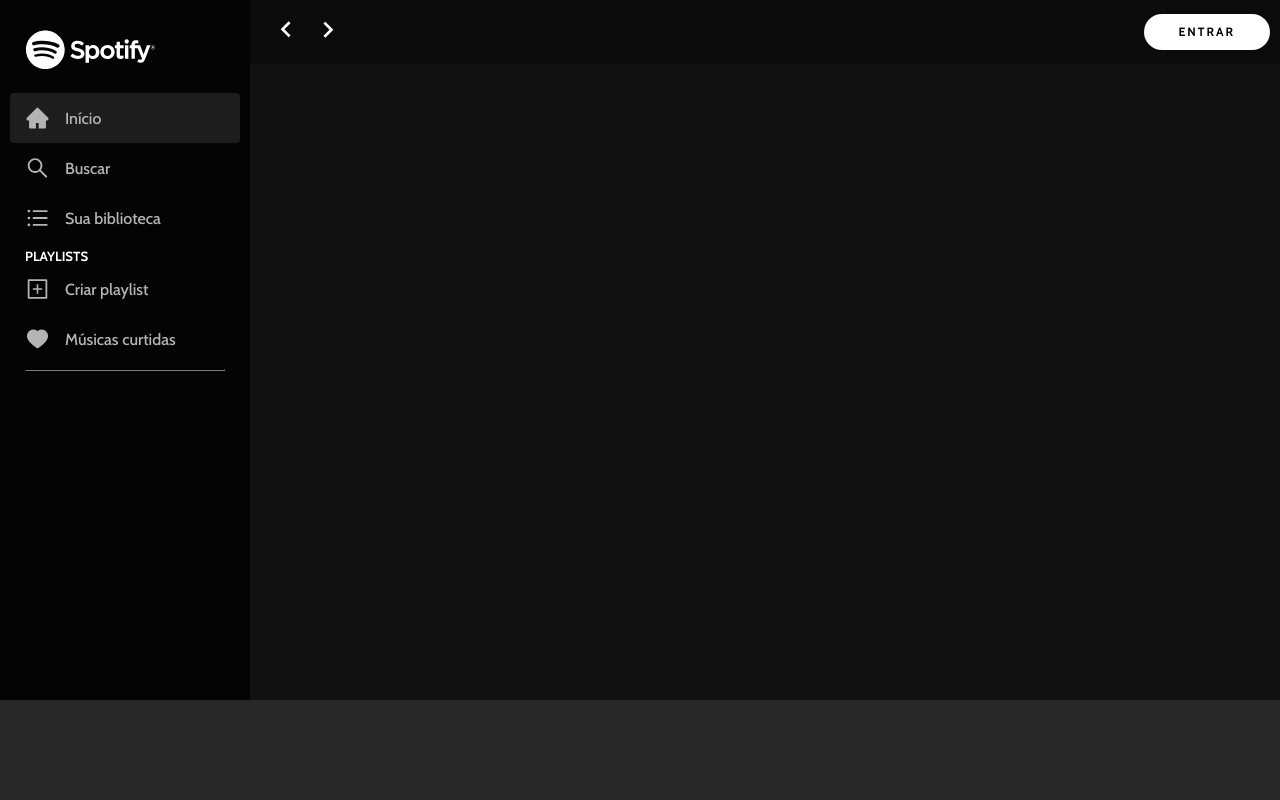
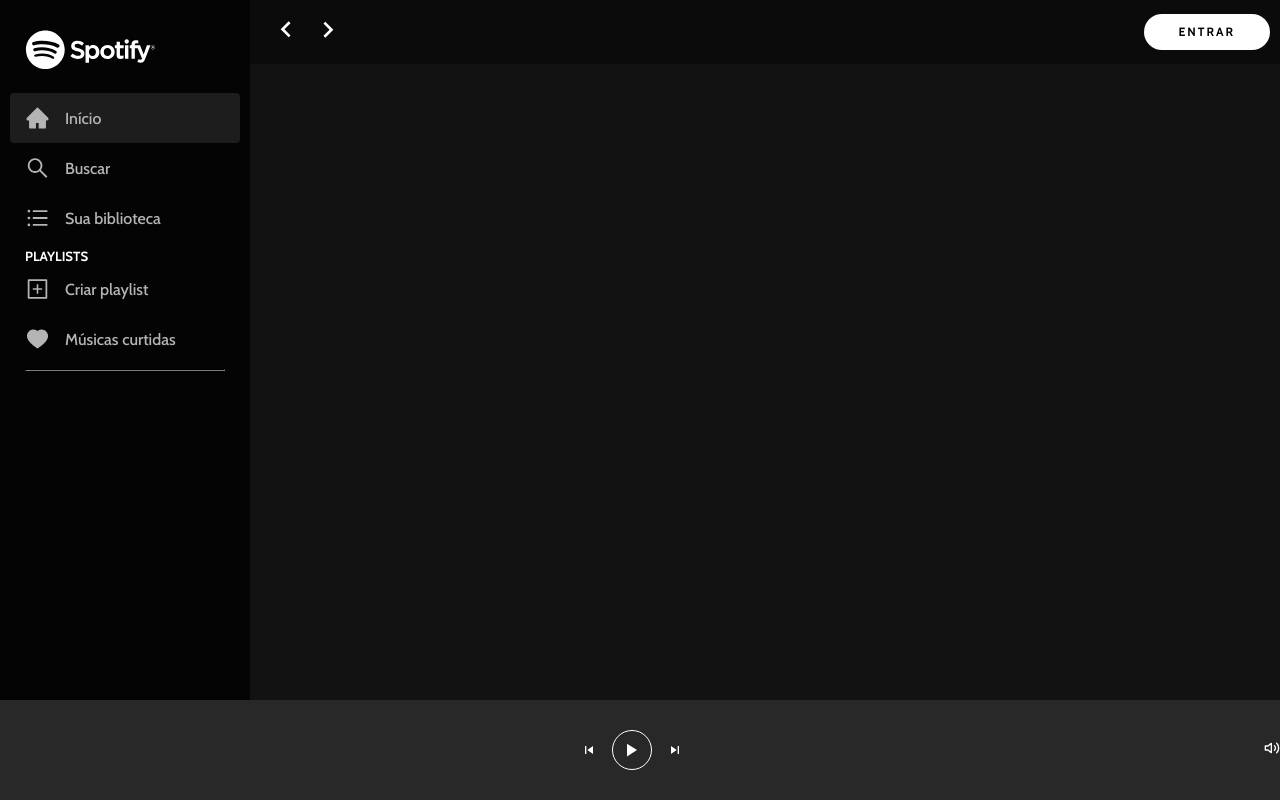
Before and after one commit to vitorverrone/spotifyclone, a React (Create React App) app in the folder web/: page / in a window 1280 px wide. Built offline with nearby package versions, Linux system fonts and the light colour scheme.

Commit message:
feat: add player support

```diff
--- a/web/src/components/FooterPlayer.js
+++ b/web/src/components/FooterPlayer.js
@@ -1,10 +1,43 @@
-import React from 'react';
+import React, { useEffect, useState } from 'react';
+
+import { setPlayerState } from '../services/api-player';
 
 import '../styles/FooterPlayer.css';
 
-function FooterPlayer() {
+import { IoMdPlay, IoMdPause } from 'react-icons/io';
+import { MdSkipNext, MdSkipPrevious } from 'react-icons/md';
+import { FiVolume2 } from 'react-icons/fi';
+
+function FooterPlayer({ currentlyPlaying }) {
+	const
+		[isPlaying, setIsPlaying] = useState(false);
+
+	function setPlayerStateFunction (state) {
+		setPlayerState(state)
+	}
+
+	useEffect(() => {
+		console.log(currentlyPlaying);
+		// setIsPlaying(currentlyPlaying.is_playing);
+	}, [currentlyPlaying])
+
 	return (
-        <div className="footer-player"></div>
+        <div className="footer-player">
+			<div className="footer-player__current-song">
+
+			</div>
+			<div className="footer-player__controls">
+				<MdSkipPrevious className="footer-player__icon" />
+				<div className={`footer-player__controls-play-pause -${isPlaying}`} >
+					<IoMdPlay className="footer-player__icon --play" onClick={() => setPlayerStateFunction('play')} />
+					<IoMdPause className="footer-player__icon --pause" onClick={() => setPlayerStateFunction('pause')} />
+				</div>
+				<MdSkipNext className="footer-player__icon" />
+			</div>
+			<div className="footer-player__options">
+				<FiVolume2 />
+			</div>
+		</div>
 	);
 }
 
--- a/web/src/pages/App.js
+++ b/web/src/pages/App.js
@@ -3,6 +3,7 @@ import { BrowserRouter as Router, Route, Switch } from 'react-router-dom';
 
 import { verify, getUserData } from '../services/api';
 import { getUsersPlaylist } from '../services/api-search';
+import { getUserCurrentlyPlaying } from '../services/api-player';
 
 import { getCookie } from '../services/cookies';
 
@@ -18,15 +19,19 @@ function App() {
     const
         [cardData, setcardData] = useState([]),
         [userData, setUserData] = useState([]),
-        [userPlaylists, setUserPlaylists] = useState([]);
+        [userPlaylists, setUserPlaylists] = useState([]),
+        [currentlyPlaying, setcurrentlyPlaying] = useState([]);
 
     function updateCards(childData) {
         setcardData(childData);
     };
 
-    async function userDataFunction(access_token) {
-        const response = await getUserData(access_token);
+    async function userDataFunction() {
+
+        const response = await getUserData();
+        console.log('entrou aqui', response);
         if(response) {
+            console.log('entrou aqui if');
             setUserData(response);
             const playlists = await getUsersPlaylist(response.id);
             setUserPlaylists(playlists['items']);
@@ -36,10 +41,23 @@ function App() {
     function useSetUserData(newData) { setUserData(newData) }
 
     useEffect(() => {
+        if(verify()) { userDataFunction() }
+    }, []);
+
+    useEffect(() => {
         verify();
         const access_token = getCookie('access_token');
-        if(access_token) { userDataFunction(access_token) }
+        if(access_token) {
+            userDataFunction(access_token);
+            currentlyPlayingFunction();
+        }
     }, []);
+
+
+    async function currentlyPlayingFunction() {
+        const response = await getUserCurrentlyPlaying();
+        setcurrentlyPlaying(response);
+    }
 
 	return (
         <Router>
@@ -52,7 +70,7 @@ function App() {
                         <Route path="/search"> <Main cards={cardData} /> </Route>
                         <Route path="/collection/tracks"> <CollectionTracks /> </Route>
                     </div>
-                    <FooterPlayer />
+                    <FooterPlayer currentlyPlaying={currentlyPlaying}/>
                 </div>
             </Switch>
         </Router>
--- /dev/null
+++ b/web/src/services/api-player.js
@@ -0,0 +1,17 @@
+import { BASE_URL, CONFIG } from './api';
+
+const getUserCurrentlyPlaying = () => {
+    return fetch(`${BASE_URL}/me/player/currently-playing`, CONFIG).then(response => {
+        if (response.ok) { response.json(); }
+    });
+}
+
+const setPlayerState = (state) => {
+    CONFIG['method'] = 'PUT';
+    fetch(`${BASE_URL}/me/player/${state}`, CONFIG);
+}
+
+export {
+    getUserCurrentlyPlaying,
+    setPlayerState
+};
--- a/web/src/services/api-search.js
+++ b/web/src/services/api-search.js
@@ -1,25 +1,16 @@
-import { BASE_URL } from './api';
+import { BASE_URL, CONFIG } from './api';
 
-import { getCookie } from './cookies';
-
-const
-    accessToken = getCookie('access_token'),
-    config = {
-        headers: {
-            'authorization': `Bearer ${accessToken}`
-        },
-    };
 
 const searchApi = function(text) {
-    return fetch(`${BASE_URL}/search?type=album,artist,playlist,track,show_audio,episode_audio&q=${text}`, config).then(response => response.json());
+    return fetch(`${BASE_URL}/search?type=album,artist,playlist,track,show_audio,episode_audio&q=${text}`, CONFIG).then(response => response.json());
 };
 
 const getUsersPlaylist = (user_id) => {
-    return fetch(`${BASE_URL}/users/${user_id}/playlists`, config).then(response => response.json());
+    return fetch(`${BASE_URL}/users/${user_id}/playlists`, CONFIG).then(response => response.json());
 }
 
 const getUserLikedTracks = () => {
-    return fetch(`${BASE_URL}/me/tracks`, config).then(response => response.json());
+    return fetch(`${BASE_URL}/me/tracks`, CONFIG).then(response => response.json());
 };
 
 export {
--- a/web/src/services/api.js
+++ b/web/src/services/api.js
@@ -1,15 +1,22 @@
-import { setCookie } from './cookies';
+import { setCookie, getCookie } from './cookies';
 
 const
     CLIENT_ID = '00fb90fe315a482b9b138ed88f703434',
     REDIRECT_URI = 'http://localhost:3000',
-    BASE_URL = 'https://api.spotify.com/v1';
+    BASE_URL = 'https://api.spotify.com/v1',
+    ACCESS_TOKEN = getCookie('access_token'),
+    CONFIG = {
+        headers: {
+            'authorization': `Bearer ${ACCESS_TOKEN}`
+        },
+    };
 
 function verify() {
     window.addEventListener("message", function(event) {
         if(event.data.type === 'access_token') {
             const access_token = event.data.access_token;
-            setCookie('access_token', access_token, 1);
+            setCookie('access_token', access_token, event.data.expires_in);
+            return true;
         }
     }, false);
 
@@ -34,7 +41,7 @@ function verify() {
 
 const login = function() {
     const
-        url = getLoginURL([ 'user-library-read', 'user-read-email', 'playlist-read-private', 'playlist-read-collaborative' ]),
+        url = getLoginURL([ 'user-library-read', 'user-read-email', 'playlist-read-private', 'playlist-read-collaborative', 'user-read-currently-playing', 'user-read-playback-state', 'user-modify-playback-state' ]),
         width = 450,
         height = 730,
         left = (window.screen.width / 2) - (width / 2),
@@ -43,13 +50,16 @@ const login = function() {
     window.open(url, 'Spotify', 'menubar=no,location=no,resizable=no,scrollbars=no,status=no, width=' + width + ', height=' + height + ', top=' + top + ', left=' + left);
 }
 
-async function getUserData(accessToken) {
-    const config = {
-        headers: {
-            'Authorization': 'Bearer ' + accessToken
-        },
-    };
-    const response = await fetch('https://api.spotify.com/v1/me', config).then(response => response.json());
+async function getUserData() {
+    const response = await fetch(`${BASE_URL}/me`, CONFIG).then(response => {
+        if (response.ok) {
+            response.json();
+        }
+        else {
+            console.log('erro aquie');
+            throw new Error('Something went wrong');
+        }
+    }).catch(error => console.log('deu erro aqui', error));
     return response;
 }
 
@@ -62,6 +72,7 @@ function getLoginURL(scopes) {
 
 export {
     BASE_URL,
+    CONFIG,
     login,
     verify,
     getUserData
--- a/web/src/services/cookies.js
+++ b/web/src/services/cookies.js
@@ -1,6 +1,6 @@
-const setCookie = (cname, cvalue, exdays) => {
+const setCookie = (cname, cvalue, seconds) => {
     var d = new Date();
-    d.setTime(d.getTime() + (exdays*24*60*60*1000));
+    d.setTime(d.getTime() + (seconds));
     var expires = "expires="+ d.toUTCString();
     document.cookie = cname + "=" + cvalue + ";" + expires + ";path=/";
 };
--- a/web/src/styles/FooterPlayer.css
+++ b/web/src/styles/FooterPlayer.css
@@ -1,6 +1,28 @@
 .footer-player {
+    align-items: center;
     bottom: 0;
     background: #282828;
+    display: flex;
     grid-area: footer;
+    justify-content: space-between;
     height: 100px;
 }
+
+.footer-player__controls {
+    align-items: center;
+    display: flex;
+    justify-content: space-between;
+}
+
+.footer-player__controls-play-pause {
+    align-items: center;
+    border: 1px solid #fff;
+    border-radius: 100%;
+    justify-content: center;
+    display: flex;
+    margin: 0 15px;
+    height: 40px;
+    width: 40px;
+}
+.footer-player__controls-play-pause:not(.-true) .--pause { display: none; }
+.footer-player__controls-play-pause.-true .--play{ display: none; }
```
